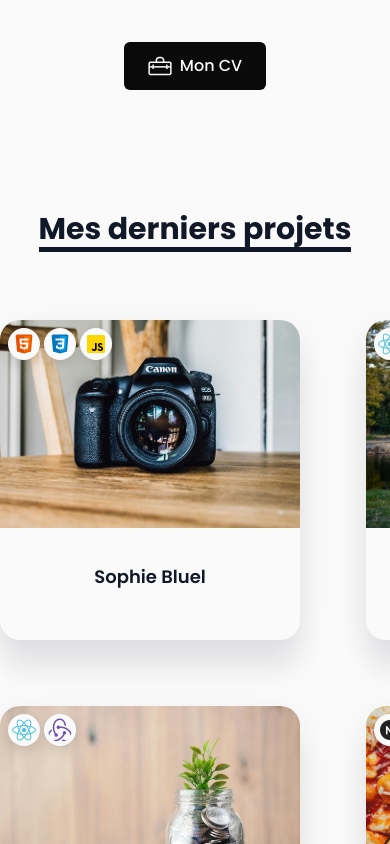
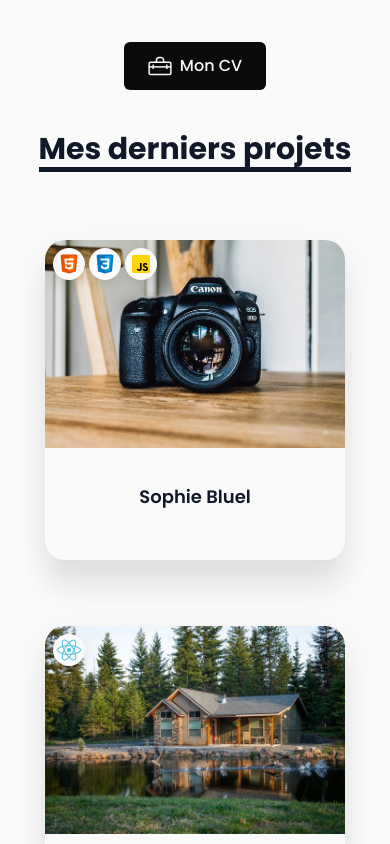
Before and after one commit to Drack0r/Portfolio, a Next.js app: page / in a window 390 px wide. Shown: the part 2040-2884 px from the top of the page. Built offline with nearby package versions, Linux system fonts and the light colour scheme.

Commit message:
fix(projects): improve responsive layout
- Adjust projects section spacing for mobile and desktop
- Stack project cards vertically on smaller screens
- Preserve wrapped row layout on large screens
- Make project modal fit within viewport with scroll support

```diff
--- a/src/components/sections/ProjectsSection/ProjectsSection.jsx
+++ b/src/components/sections/ProjectsSection/ProjectsSection.jsx
@@ -34,11 +34,14 @@ function ProjectsSection() {
   };
 
   return (
-    <section className="mt-30 scroll-mt-35" id="projects">
+    <section
+      className="mt-10 scroll-mt-22 lg:mt-30 lg:scroll-mt-35"
+      id="projects"
+    >
       <Title className={"mx-auto mb-18"}>Mes derniers projets</Title>
 
       {/* Card container */}
-      <div className="mx-auto mb-14.5 flex w-166.5 flex-wrap gap-16.5">
+      <div className="mx-auto mb-14.5 flex flex-col items-center gap-16.5 lg:w-166.5 lg:flex-row lg:flex-wrap">
         {projectItems.map((project) => (
           <ProjectCard
             key={project.id}
@@ -68,7 +71,7 @@ function ProjectsSection() {
         isOpen={modalIsOpen}
         onRequestClose={closeModal}
         overlayClassName="fixed inset-0 z-[9999] bg-black/50 flex items-center justify-center"
-        className="relative flex max-w-250 flex-col rounded-2xl border border-black bg-white px-20 py-10 outline-0"
+        className="relative flex max-h-[90vh] w-full max-w-250 flex-col overflow-y-auto rounded-2xl border border-black bg-white px-6 py-8 outline-0 lg:px-20 lg:py-10"
         ariaHideApp={false}
       >
         {selectedProject && (
```
